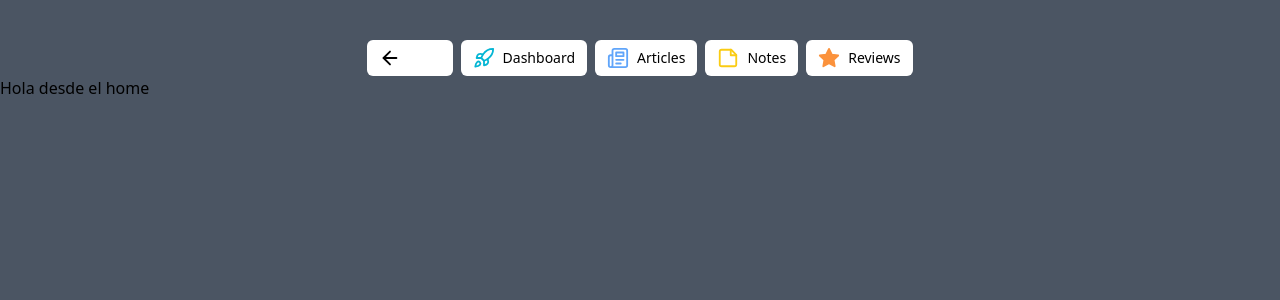
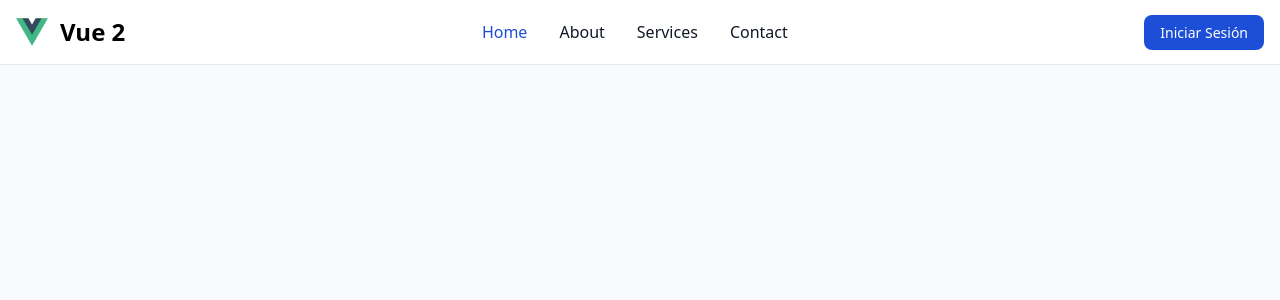
Before and after one commit to LeonelRosado2407/vue2-project-learn, a Vue app: page / in a window 1280 px wide. Shown: the top 300 px of the page. Built offline with nearby package versions, Linux system fonts and the light colour scheme.

Commit message:
add login logic

```diff
--- a/package.json
+++ b/package.json
@@ -3,7 +3,7 @@
   "version": "0.1.0",
   "private": true,
   "scripts": {
-    "serve": "vue-cli-service serve",
+    "dev": "vue-cli-service serve",
     "build": "vue-cli-service build",
     "lint": "vue-cli-service lint"
   },
--- a/src/App.vue
+++ b/src/App.vue
@@ -1,5 +1,5 @@
 <template>
-  <div id="app">
+  <div id="app" theme="light">
     <router-view/>
   </div>
 </template>
--- /dev/null
+++ b/src/api/auth.js
@@ -0,0 +1,21 @@
+const serverURL = process.env.VUE_APP_BACKEND_URL || 'http://localhost:3000';
+
+export const Loggin = async (email, password) => {
+    console.log(serverURL);
+
+    const response = await fetch(serverURL + '/auth/login', {
+        method: 'POST',
+        headers: {
+            'Content-Type': 'application/json',
+        },
+        body: JSON.stringify({ email, password }),
+    });
+    console.log(response);
+
+    const data = await response.json();
+    const status = response.status;
+    return {
+        status,
+        data,
+    };
+}
--- a/src/components/layout/LayoutComponent.vue
+++ b/src/components/layout/LayoutComponent.vue
@@ -1,5 +1,5 @@
 <template>
-    <div class="bg-gray-600 w-full h-[100vh]">
+    <div class="bg-gray-50 w-full h-[100vh]">
         <NavbarComponent />
         <slot>
 
--- a/src/components/layout/NavbarComponent.vue
+++ b/src/components/layout/NavbarComponent.vue
@@ -1,127 +1,62 @@
 <template>
-    <div class="w-full grid items-center justify-center pt-10">
-        <div class="flex items-center gap-2">
-          <button
-            class="relative inline-flex items-center justify-center gap-2 text-sm font-medium ring-offset-background transition-colors focus-visible:outline-none focus-visible:ring-2 focus-visible:ring-ring focus-visible:ring-offset-2 disabled:pointer-events-none disabled:opacity-50 bg-white hover:bg-[#F5F5F5] h-9 rounded-md px-3 group"
-          >
-            <svg
-              class="lucide lucide-arrow-left"
-              stroke-linejoin="round"
-              stroke-linecap="round"
-              stroke-width="2"
-              stroke="currentColor"
-              fill="none"
-              viewBox="0 0 24 24"
-              height="22"
-              width="22"
-              xmlns="http://www.w3.org/2000/svg"
-            >
-              <path d="m12 19-7-7 7-7"></path>
-              <path d="M19 12H5"></path>
-            </svg>
-            <span class="origin-left scale-0 transition-transform group-hover:scale-100"
-              >Back</span
-            >
-          </button>
-          <button
-            class="cursor-pointer bg-white relative inline-flex items-center justify-center gap-2 rounded-md text-sm font-medium ring-offset-background transition-colors focus-visible:outline-none focus-visible:ring-2 focus-visible:ring-ring focus-visible:ring-offset-2 disabled:pointer-events-none disabled:opacity-50 hover:bg-[#F5F5F5] hover:text-[#06B6D4] h-9 rounded-md px-3"
-          >
-            <svg
-              class="lucide lucide-rocket text-cyan-500 dark:text-cyan-400"
-              stroke-linejoin="round"
-              stroke-linecap="round"
-              stroke-width="2"
-              stroke="#06B6D4"
-              fill="none"
-              viewBox="0 0 24 24"
-              height="22"
-              width="22"
-              xmlns="http://www.w3.org/2000/svg"
-            >
-              <path
-                d="M4.5 16.5c-1.5 1.26-2 5-2 5s3.74-.5 5-2c.71-.84.7-2.13-.09-2.91a2.18 2.18 0 0 0-2.91-.09z"
-              ></path>
-              <path
-                d="m12 15-3-3a22 22 0 0 1 2-3.95A12.88 12.88 0 0 1 22 2c0 2.72-.78 7.5-6 11a22.35 22.35 0 0 1-4 2z"
-              ></path>
-              <path d="M9 12H4s.55-3.03 2-4c1.62-1.08 5 0 5 0"></path>
-              <path d="M12 15v5s3.03-.55 4-2c1.08-1.62 0-5 0-5"></path>
-            </svg>
-            Dashboard
-          </button>
-          <button
-            class="cursor-pointer bg-white relative inline-flex items-center justify-center gap-2 rounded-md text-sm font-medium ring-offset-background transition-colors focus-visible:outline-none focus-visible:ring-2 focus-visible:ring-ring focus-visible:ring-offset-2 disabled:pointer-events-none disabled:opacity-50 hover:bg-[#F5F5F5] hover:text-[#60A5FA] h-9 rounded-md px-3"
-          >
-            <svg
-              class="lucide lucide-newspaper text-blue-400 dark:text-blue-600"
-              stroke-linejoin="round"
-              stroke-linecap="round"
-              stroke-width="2"
-              stroke="#60A5FA"
-              fill="none"
-              viewBox="0 0 24 24"
-              height="22"
-              width="22"
-              xmlns="http://www.w3.org/2000/svg"
-            >
-              <path
-                d="M4 22h16a2 2 0 0 0 2-2V4a2 2 0 0 0-2-2H8a2 2 0 0 0-2 2v16a2 2 0 0 1-2 2Zm0 0a2 2 0 0 1-2-2v-9c0-1.1.9-2 2-2h2"
-              ></path>
-              <path d="M18 14h-8"></path>
-              <path d="M15 18h-5"></path>
-              <path d="M10 6h8v4h-8V6Z"></path>
-            </svg>
-            Articles
-          </button>
-          <button
-            class="cursor-pointer bg-white relative inline-flex items-center justify-center gap-2 rounded-md text-sm font-medium ring-offset-background transition-colors focus-visible:outline-none focus-visible:ring-2 focus-visible:ring-ring focus-visible:ring-offset-2 disabled:pointer-events-none disabled:opacity-50 hover:bg-[#F5F5F5] hover:text-[#FACC14] h-9 rounded-md px-3"
-          >
-            <svg
-              class="lucide lucide-sticky-note text-yellow-400 dark:text-yellow-600"
-              stroke-linejoin="round"
-              stroke-linecap="round"
-              stroke-width="2"
-              stroke="#FACC14"
-              fill="none"
-              viewBox="0 0 24 24"
-              height="22"
-              width="22"
-              xmlns="http://www.w3.org/2000/svg"
-            >
-              <path
-                d="M15.5 3H5a2 2 0 0 0-2 2v14c0 1.1.9 2 2 2h14a2 2 0 0 0 2-2V8.5L15.5 3Z"
-              ></path>
-              <path d="M15 3v6h6"></path>
-            </svg>
-            Notes
-          </button>
-          <button
-            class="cursor-pointer bg-white relative inline-flex items-center justify-center gap-2 rounded-md text-sm font-medium ring-offset-background transition-colors focus-visible:outline-none focus-visible:ring-2 focus-visible:ring-ring focus-visible:ring-offset-2 disabled:pointer-events-none disabled:opacity-50 hover:bg-[#F5F5F5] hover:text-[#FB923C] h-9 rounded-md px-3"
-          >
-            <svg
-              class="lucide lucide-star text-orange-400 dark:text-orange-600"
-              stroke-linejoin="round"
-              stroke-linecap="round"
-              stroke-width="2"
-              stroke="#FB923C"
-              fill="#FB923C"
-              viewBox="0 0 24 24"
-              height="22"
-              width="22"
-              xmlns="http://www.w3.org/2000/svg"
-            >
-              <polygon
-                points="12 2 15.09 8.26 22 9.27 17 14.14 18.18 21.02 12 17.77 5.82 21.02 7 14.14 2 9.27 8.91 8.26 12 2"
-              ></polygon>
-            </svg>
-            Reviews
-          </button>
-        </div>
-    </div>
+<nav class="bg-white dark:bg-gray-900 fixed w-full z-20 top-0 start-0 border-b border-gray-200 dark:border-gray-600">
+  <div class="max-w-screen-xl flex flex-wrap items-center justify-between mx-auto p-4">
+  <a href="" class="flex items-center space-x-3 rtl:space-x-reverse">
+      <img src="@/assets/logo.png" class="h-8" alt="Flowbite Logo">
+      <span class="self-center text-2xl font-semibold whitespace-nowrap dark:text-white">Vue 2</span>
+  </a>
+  <div class="flex md:order-2 space-x-3 md:space-x-0 rtl:space-x-reverse">
+      <div v-if="!isAuth">
+        <RouterLink to="/auth/login" class="text-white bg-blue-700 hover:bg-blue-800 focus:ring-4 focus:outline-none focus:ring-blue-300 font-medium rounded-lg text-sm px-4 py-2 text-center dark:bg-blue-600 dark:hover:bg-blue-700 dark:focus:ring-blue-800">Iniciar Sesión</RouterLink>
+      </div>
+      <div v-else>
+        <button class="text-white bg-red-700 hover:bg-red-800 focus:ring-4 focus:outline-none focus:ring-red-300 font-medium rounded-lg text-sm px-4 py-2 text-center dark:bg-red-600 dark:hover:bg-red-700 dark:focus:ring-red-800"
+
+        >
+        Cerrar Sesión
+      </button>
+      </div>
+      <button data-collapse-toggle="navbar-sticky" type="button" class="inline-flex items-center p-2 w-10 h-10 justify-center text-sm text-gray-500 rounded-lg md:hidden hover:bg-gray-100 focus:outline-none focus:ring-2 focus:ring-gray-200 dark:text-gray-400 dark:hover:bg-gray-700 dark:focus:ring-gray-600" aria-controls="navbar-sticky" aria-expanded="false">
+        <span class="sr-only">Open main menu</span>
+        <svg class="w-5 h-5" aria-hidden="true" xmlns="http://www.w3.org/2000/svg" fill="none" viewBox="0 0 17 14">
+            <path stroke="currentColor" stroke-linecap="round" stroke-linejoin="round" stroke-width="2" d="M1 1h15M1 7h15M1 13h15"/>
+        </svg>
+    </button>
+  </div>
+  <div class="items-center justify-between hidden w-full md:flex md:w-auto md:order-1" id="navbar-sticky">
+    <ul class="flex flex-col p-4 md:p-0 mt-4 font-medium border border-gray-100 rounded-lg bg-gray-50 md:space-x-8 rtl:space-x-reverse md:flex-row md:mt-0 md:border-0 md:bg-white dark:bg-gray-800 md:dark:bg-gray-900 dark:border-gray-700">
+      <li>
+        <a href="#" class="block py-2 px-3 text-white bg-blue-700 rounded md:bg-transparent md:text-blue-700 md:p-0 md:dark:text-blue-500" aria-current="page">Home</a>
+      </li>
+      <li>
+        <a href="#" class="block py-2 px-3 text-gray-900 rounded hover:bg-gray-100 md:hover:bg-transparent md:hover:text-blue-700 md:p-0 md:dark:hover:text-blue-500 dark:text-white dark:hover:bg-gray-700 dark:hover:text-white md:dark:hover:bg-transparent dark:border-gray-700">About</a>
+      </li>
+      <li>
+        <a href="#" class="block py-2 px-3 text-gray-900 rounded hover:bg-gray-100 md:hover:bg-transparent md:hover:text-blue-700 md:p-0 md:dark:hover:text-blue-500 dark:text-white dark:hover:bg-gray-700 dark:hover:text-white md:dark:hover:bg-transparent dark:border-gray-700">Services</a>
+      </li>
+      <li>
+        <a href="#" class="block py-2 px-3 text-gray-900 rounded hover:bg-gray-100 md:hover:bg-transparent md:hover:text-blue-700 md:p-0 md:dark:hover:text-blue-500 dark:text-white dark:hover:bg-gray-700 dark:hover:text-white md:dark:hover:bg-transparent dark:border-gray-700">Contact</a>
+      </li>
+    </ul>
+  </div>
+  </div>
+</nav>
+
 </template>
 
 <script>
+    import { UserLogged } from '@/stores/userStore';
+    import { RouterLink } from 'vue-router';
+
     export default {
         name: 'NavbarComponent',
+        components: {
+            RouterLink
+        },
+        data() {
+          return  {
+            isAuth: UserLogged
+          }
+        }
     }
 </script>
--- a/src/router/index.js
+++ b/src/router/index.js
@@ -17,6 +17,11 @@
     // this generates a separate chunk (about.[hash].js) for this route
     // which is lazy-loaded when the route is visited.
     component: () => import(/* webpackChunkName: "about" */ '../views/AboutView.vue')
+  },
+  {
+    path:'/auth/login',
+    name:'login',
+    component: () => import(/* webpackChunkName: "login" */ '../views/auth/LoginView.vue')
   }
 ]
 
--- /dev/null
+++ b/src/stores/userStore.js
@@ -0,0 +1,20 @@
+export const UserLogged = localStorage.getItem('isAuth') == "true" ? true : false;
+
+export const UpdateAuth = (isAuth = false) => {
+    localStorage.setItem('isAuth', isAuth);
+    window.location.reload();
+}
+
+export const SaveUserData = (data,rol) =>{
+    localStorage.setItem('userData', JSON.stringify(data));
+    localStorage.setItem('rol',JSON.stringify(rol));
+}
+
+export const GetUserData = () =>{
+    if(!localStorage.getItem('userData') && !localStorage.getItem('rol')) return null;
+
+    return {
+        usuario: JSON.parse(localStorage.getItem('userData')),
+        rol: JSON.parse(localStorage.getItem('rol'))
+    }
+}
--- /dev/null
+++ b/src/views/auth/LoginView.vue
@@ -0,0 +1,121 @@
+<template>
+    <section class="bg-gray-50 dark:bg-gray-900">
+        <div class="flex flex-col items-center justify-center px-6 py-8 mx-auto md:h-screen lg:py-0">
+            <a href="#" class="flex items-center mb-6 text-2xl font-semibold text-gray-900 dark:text-white">
+                <img class="w-8 h-8 mr-2" src="@/assets/logo.png" alt="logo">
+                Vue 2
+            </a>
+            <div
+                class="w-full bg-white rounded-lg shadow dark:border md:mt-0 sm:max-w-md xl:p-0 dark:bg-gray-800 dark:border-gray-700">
+                <div class="p-6 space-y-4 md:space-y-6 sm:p-8">
+                    <h1
+                        class="text-xl font-bold leading-tight tracking-tight text-gray-900 md:text-2xl dark:text-white">
+                        Iniciar Sesión
+                    </h1>
+                    <form class="space-y-4 md:space-y-6" action="#">
+                        <div>
+                            <label for="email"
+                                class="block mb-2 text-sm font-medium text-gray-900 dark:text-white">Correo
+                                Electrónico</label>
+                            <input type="email" name="email" id="email"
+                                class="bg-gray-50 border border-gray-300 text-gray-900 rounded-lg focus:ring-blue-600 focus:border-blue-600 block w-full p-2.5 dark:bg-gray-700 dark:border-gray-600 dark:placeholder-gray-400 dark:text-white dark:focus:ring-blue-500 dark:focus:border-blue-500"
+                                placeholder="example@gmail.com" required="" v-model="email">
+                        </div>
+                        <div>
+                            <label for="password"
+                                class="block mb-2 text-sm font-medium text-gray-900 dark:text-white">Contraseña</label>
+                            <input type="password" name="password" id="password" placeholder="••••••••"
+                                class="bg-gray-50 border border-gray-300 text-gray-900 rounded-lg focus:ring-blue-600 focus:border-blue-600 block w-full p-2.5 dark:bg-gray-700 dark:border-gray-600 dark:placeholder-gray-400 dark:text-white dark:focus:ring-blue-500 dark:focus:border-blue-500"
+                                required="" v-model="password">
+                        </div>
+                        <div class="flex items-center justify-between">
+                            <div class="flex items-start ">
+                                <div class="flex items-center h-5">
+                                    <input id="remember" aria-describedby="remember" type="checkbox" class="hover:cursor-pointer w-4 h-4 border border-gray-300 rounded bg-gray-50 focus:ring-3 focus:ring-primary-300 dark:bg-gray-700 dark:border-gray-600 dark:focus:ring-primary-600 dark:ring-offset-gray-800" required=""
+                                        v-model="remmeber" @checked="remmeber"
+                                    >
+                                </div>
+                                <div class="ml-3 text-sm">
+                                    <label for="remember" class="text-gray-500 dark:text-gray-300 hover:cursor-pointer">Remember me</label>
+                                </div>
+                            </div>
+                            <a href="#"
+                                class="text-sm font-medium text-blue-600 hover:underline dark:text-blue-500">Forgot
+                                password?</a>
+                        </div>
+                        <button type="submit"
+                            class="w-full text-white bg-blue-600 hover:bg-blue-700 focus:ring-4 focus:outline-none focus:ring-blue-300 font-medium rounded-lg text-sm px-5 py-2.5 text-center dark:bg-blue-600 dark:hover:bg-blue-700 dark:focus:ring-blue-800"
+                            @click.prevent="IniciarSesion"
+                        >
+                            Sign in
+                        </button>
+                        <div v-if="errors.length > 0">
+                            <div v-for="error in errors" :key="error" class="text-red-500 text-sm font-medium">{{error}}</div>
+                        </div>
+                        <p class="text-sm font-light text-gray-500 dark:text-gray-400">
+                            No tienes una cuenta aún?
+                            <a href="#"
+                                class="font-medium text-blue-600 hover:underline dark:text-blue-500"
+                            >
+                                Registrate
+                            </a>
+                        </p>
+                    </form>
+                </div>
+            </div>
+        </div>
+    </section>
+</template>
+
+<script>
+
+import { Loggin } from '@/api/auth';
+import { UpdateAuth,SaveUserData,UserLogged } from '@/stores/userStore';
+export default {
+    name: 'LoginView',
+    data() {
+        return {
+            email: '',
+            password: '',
+            errors : [],
+            remmeber: false
+        }
+    },
+    methods: {
+        async IniciarSesion() {
+            try {
+                const response = await Loggin(this.email, this.password);
+                console.log(this.remmeber);
+
+
+                if (response && response.status == 200) {
+                    //guardamos la info del usuario y su
+                    UpdateAuth(true)
+                    SaveUserData(response.data?.usuario,response.data?.rol)
+                    //agregamos la coockie access_token dependiendo de si el usuario quiere recordar la sesión
+                    if(this.remmeber)
+                        this.$cookies.set('access_token', response.data.access_token, 60 * 60 * 24 * 7);
+                    else{
+                        this.$cookies.set('access_token', response.data.access_token);
+                    }
+
+                    //si todo salió bien redireccionamos al home
+                    this.$router.push({ name: 'home' });
+                }else{
+                    this.errors = response.data;
+                }
+
+            } catch (error) {
+                console.log(error);
+            }
+        }
+    },
+    mounted() {
+        if (UserLogged) {
+            this.$router.push({ name: 'home' });
+        }
+    }
+}
+</script>
+
+<style lang="scss" scoped></style>
```
Also changed, not shown: 2 other files (tests, documents, lock files or other folders).
